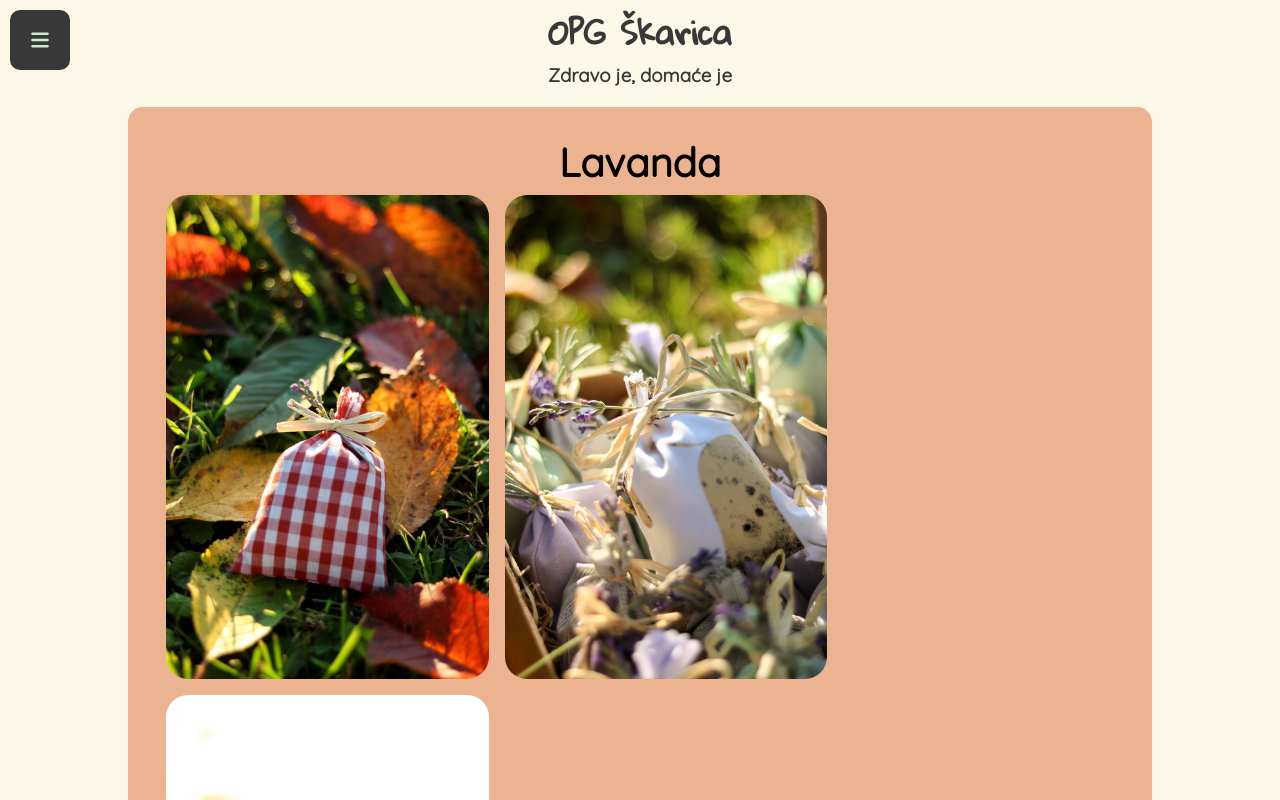
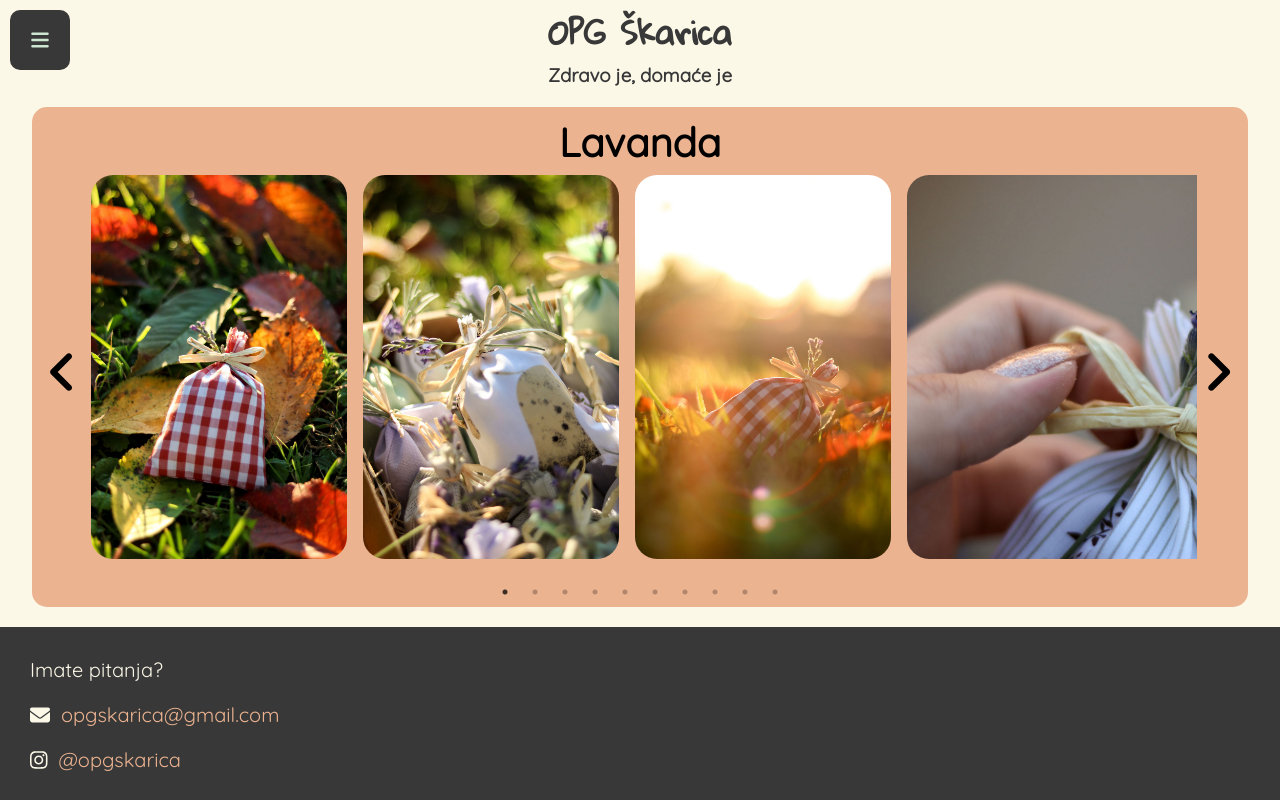
Before and after one commit to CroAnna/Family-farm-OPG, a React (Create React App) app: page /galerija in a window 1280 px wide. Shown: the top 800 px of the page. Built offline with nearby package versions, Linux system fonts and the light colour scheme.

Commit message:
first version of slider

```diff
--- a/src/App.scss
+++ b/src/App.scss
@@ -75,14 +75,19 @@ body {
     margin-bottom: 20px;
     & li {
       list-style: none;
-
       text-align: center;
       font-size: x-large;
+      &.gal {
+        padding: 20px;
+        width: 100%;
+        display: block;
+      }
       & a {
         padding: 20px;
         width: 100%;
         display: block;
       }
+
       &:hover {
         background-color: var(--darkgreen);
         transition: 0.5s;
@@ -247,7 +252,7 @@ a {
       margin: 20px auto;
       padding: 24px;
       border: 2px solid var(--darkgreen);
-      border-radius: 4px;
+      border-radius: 8px;
       min-width: 80%;
       font-size: 1.5rem;
     }
@@ -257,7 +262,7 @@ a {
       margin: 20px auto;
       padding: 10px 10px 10px 20px;
       border: 2px solid var(--darkgreen);
-      border-radius: 4px;
+      border-radius: 8px;
       min-width: 80%;
       font-size: 1.5rem;
       resize: none;
@@ -288,35 +293,43 @@ a {
 }
 
 .galerija-container {
-  width: 80%;
+  width: 95%;
   margin: 20px auto;
-
   & .grupa {
     background-color: var(--orange);
     border-radius: 15px;
-    padding: 30px;
+    padding: 10px;
+    height: 500px;
+
     & h2 {
       text-align: center;
       font-size: 2.5rem;
     }
-    & .slike {
-      display: flex;
-      flex-wrap: wrap;
+
+    & img {
+      max-height: 400px;
+      // width: 100%;
+      max-width: 100%;
+      padding: 8px;
+      border-radius: 30px;
+      margin: 0 auto;
     }
   }
-  & img {
-    height: 500px;
-    padding: 8px;
-    border-radius: 30px;
+
+  & .arrow {
+    font-size: 50px;
+    padding: 5px;
+    cursor: pointer;
+    color: var(--lightgrey);
+    height: 410px;
+    display: flex;
+    align-items: center;
   }
 }
 
 // DESKTOP
 @media screen and (min-width: 961px) {
   .header {
-    & h1 {
-      // font-family: "Raleway", sans-serif;
-    }
     & .cover {
       margin-bottom: 80px;
     }
@@ -389,4 +402,33 @@ a {
   .detaljnije {
     width: 25%;
   }
+  // .galerija-container {
+  //   width: 80%;
+  //   margin: 20px auto;
+
+  //   & .grupa {
+  //     background-color: var(--orange);
+  //     border-radius: 15px;
+  //     padding: 30px;
+  //     height: 800px;
+  //     & h2 {
+  //       text-align: center;
+  //       font-size: 2.5rem;
+  //     }
+  //   }
+  //   // & img {
+  //   //   // height: 100px;
+  //   //   padding: 8px;
+  //   //   border-radius: 20px;
+  //   // }
+  //   & .arrow {
+  //     font-size: 30px;
+  //     padding: 20px;
+  //     cursor: pointer;
+  //     color: var(--lightgrey);
+  //     height: 410px;
+  //     display: flex;
+  //     align-items: center;
+  //   }
+  // }
 }
--- a/src/Components/Contact.jsx
+++ b/src/Components/Contact.jsx
@@ -30,7 +30,7 @@ const Contact = () => {
   return (
     <div id="kontakt" data-aos="fade-down" data-aos-anchor=".t-area">
       <h2>Naruči odmah:</h2>
-      <form onSubmit={sendEmail} ref={form} netlify>
+      <form onSubmit={sendEmail} ref={form} netlify="true">
         <input type="text" name="name" placeholder="Ime i prezime:" />
         <input type="text" name="subject" placeholder="Naslov:" />
         <textarea
--- a/src/Components/Gallery.jsx
+++ b/src/Components/Gallery.jsx
@@ -1,4 +1,11 @@
 import React from "react";
+
+import Slider from "react-slick";
+import "slick-carousel/slick/slick.css";
+import "slick-carousel/slick/slick-theme.css";
+
+import { FontAwesomeIcon } from "@fortawesome/react-fontawesome";
+import { faAngleLeft, faAngleRight } from "@fortawesome/free-solid-svg-icons";
 
 import lavanda1 from "../Images/lavanda1.jpg";
 import lavanda2 from "../Images/lavanda2.jpg";
@@ -11,21 +18,74 @@ import lavanda8 from "../Images/lavanda8.jpg";
 import lavanda9 from "../Images/lavanda9.jpg";
 import lavanda10 from "../Images/lavanda10.jpg";
 import butternut1 from "../Images/butternut1.jpg";
+import { useState } from "react";
 
 const Gallery = () => {
+  // render() {
+  const settings = {
+    // desktop
+    dots: true,
+    infinite: true,
+    slidesToShow: 1,
+    slidesToScroll: 1,
+    variableWidth: true,
+    nextArrow: <SampleNextArrow />,
+    prevArrow: <SamplePrevArrow />,
+    responsive: [
+      {
+        // mobile
+        breakpoint: 961,
+        settings: {
+          variableWidth: false,
+        },
+      },
+    ],
+  };
+
+  function SampleNextArrow(props) {
+    const { onClick } = props;
+    return (
+      <div className="arrow" onClick={onClick}>
+        <FontAwesomeIcon icon={faAngleRight} />
+      </div>
+    );
+  }
+  function SamplePrevArrow(props) {
+    const { onClick } = props;
+    return (
+      <div className="arrow" onClick={onClick}>
+        <FontAwesomeIcon icon={faAngleLeft} />
+      </div>
+    );
+  }
+
+  const [lavanda, setLavanda] = useState([
+    { slika: lavanda1 },
+    { slika: lavanda2 },
+    { slika: lavanda3 },
+    { slika: lavanda4 },
+    { slika: lavanda5 },
+    { slika: lavanda6 },
+    { slika: lavanda7 },
+    { slika: lavanda8 },
+    { slika: lavanda9 },
+    { slika: lavanda10 },
+  ]);
   return (
     <div className="galerija-container">
       <div className="grupa">
         <h2>Lavanda</h2>
-        <div className="slike">
-          <img src={lavanda1} alt="" />
-          <img src={lavanda2} alt="" /> <img src={lavanda3} alt="" />
-          <img src={lavanda4} alt="" />
-          <img src={lavanda5} alt="" /> <img src={lavanda6} alt="" />
-        </div>
+        <Slider {...settings} style={{ display: "flex" }}>
+          {lavanda.map((item, index) => (
+            <div key={index}>
+              <img src={item.slika} alt="" />
+            </div>
+          ))}
+        </Slider>
       </div>
     </div>
   );
 };
 
+// }
 export default Gallery;
--- a/src/Components/Location.jsx
+++ b/src/Components/Location.jsx
@@ -40,6 +40,7 @@ const Location = () => {
           zoom={15}
           style={{ height: "100%", minHeight: "100%" }}
           scrollWheelZoom={false}
+          dragging={false}
         >
           <TileLayer
             className="slika"
--- a/src/Components/Navbar.jsx
+++ b/src/Components/Navbar.jsx
@@ -44,10 +44,8 @@ const Navbar = ({ openNav, setOpenNav }) => {
               </a>
             </li>
             <Link to="/galerija">
-              <li>
-                <a href="#" onClick={closeHandler}>
-                  Galerija
-                </a>
+              <li className="gal" onClick={closeHandler}>
+                Galerija
               </li>
             </Link>
           </ul>
```
